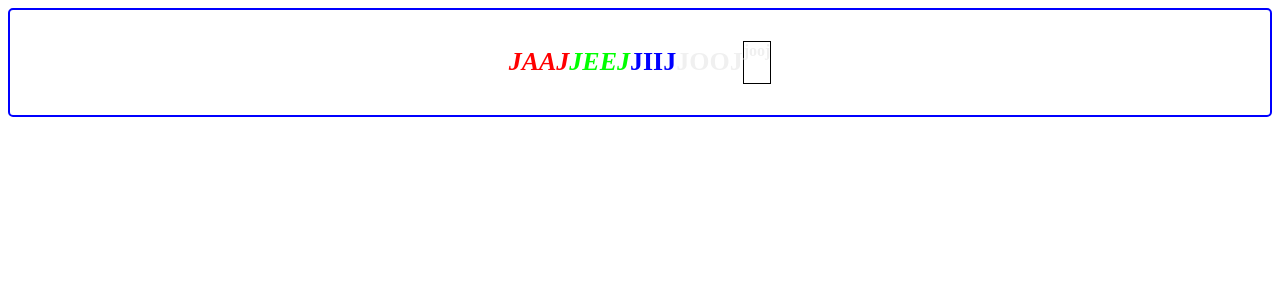
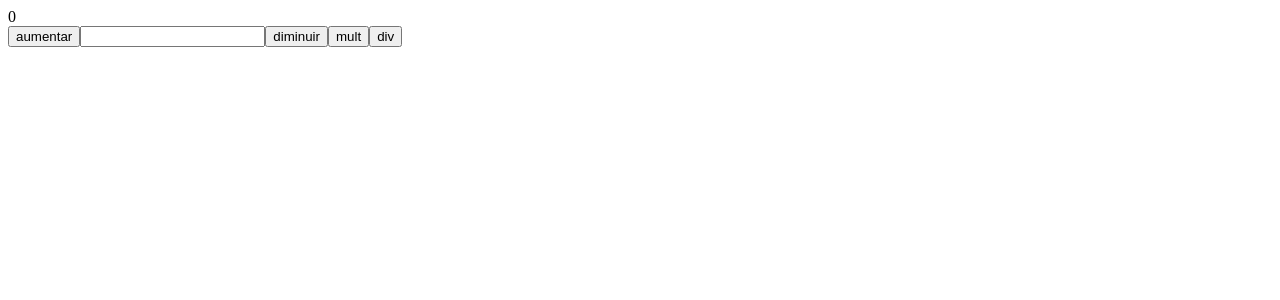
Before and after one commit to gmartpad/CursoReact, a React (Create React App) app in the folder projeto-react/: page / in a window 1280 px wide. Shown: the top 300 px of the page. Built offline with nearby package versions, Linux system fonts and the light colour scheme.

Commit message:
useState

```diff
--- a/projeto-react/src/App.js
+++ b/projeto-react/src/App.js
@@ -1,31 +1,31 @@
-import React from 'react';
+import React, { useState } from 'react';
 import styled from 'styled-components';
 // import './App.css';
 
-const TitleBox = styled.div`
+// const TitleBox = styled.div`
 
-    padding: 20px;
-    border-radius: 5px;
-    border: 2px solid #00f;
-    display: flex;
-    justify-content: center;
-`;
+//     padding: 20px;
+//     border-radius: 5px;
+//     border: 2px solid #00f;
+//     display: flex;
+//     justify-content: center;
+// `;
 
-const Title = styled.h1`
+// const Title = styled.h1`
 
-    font-size: 26px;
-    color: ${props => props.color || "#f0f0f0"};
-    font-weight: bold;
-    font-style: ${props => props.ativo === true ? "italic" : "normal"};
+//     font-size: 26px;
+//     color: ${props => props.color || "#f0f0f0"};
+//     font-weight: bold;
+//     font-style: ${props => props.ativo === true ? "italic" : "normal"};
 
-`;
+// `;
 
-const TitlePequeno = styled(Title)`
+// const TitlePequeno = styled(Title)`
 
-    font-size: 16px;
-    border: 1px solid black;
+//     font-size: 16px;
+//     border: 1px solid black;
 
-`;
+// `;
 
 // function formataNome(usuario){
 //     return usuario.nome+" "+usuario.sobrenome;
@@ -47,6 +47,17 @@ const TitlePequeno = styled(Title)`
 
 function App(){
 
+    const [ contagem, setContagem ] = useState(0); // valor 0 no useState é o valor inicial de contagem
+    /* variavel do state e set(nome da variavel do state)  */
+
+    const botaoAction = (sinal, modulo) => {
+      setContagem(eval(`${contagem} ${sinal} ${modulo}`));
+    };
+
+    const moduloInputValue = () => {
+      return parseInt(document.querySelector('#moduloInput').value);
+    };
+
     // let user = {
     //     url: "https://www.google.com.br/google.jpg",
     //     name: "logo do google"
@@ -58,19 +69,28 @@ function App(){
 
   return <>
 
-    <TitleBox>
+    <div>{contagem}</div>
+    <button onClick={() => botaoAction("+", moduloInputValue())}>aumentar</button>
+    <input id="moduloInput" type="text"/>
+    <button onClick={() => botaoAction("-", moduloInputValue())}>diminuir</button>
+    <button onClick={() => botaoAction("*", moduloInputValue())}>mult</button>
+    <button onClick={() => botaoAction("/", moduloInputValue())}>div</button>
+
+
+    {/* <TitleBox>
       <Title color="#F00" ativo={true}>JAAJ</Title>
       <Title color="#0F0" ativo={true}>JEEJ</Title>
       <Title color="#00F" ativo={false}>JIIJ</Title>
       <Title ativo={false}>JOOJ</Title>
       <TitlePequeno>jooj</TitlePequeno>
-    </TitleBox>
+    </TitleBox> */}
     {/* <Avatar user={user}/> */}
     {/* <BemVinde nome="Joana" idade="18"/>
     <BemVinde nome="Ana" idade="38"/>
     <BemVinde nome="Rafael" idade="27"/> */}
     {/* <h1>meu nome é {formataNome(usuario)} e eu tenho {idade} anos</h1>
     <img className="classe" style={{width:100, height:100}} alt="logo do google" src={imagem} /> */}
+
   </>;
 }
 
```
